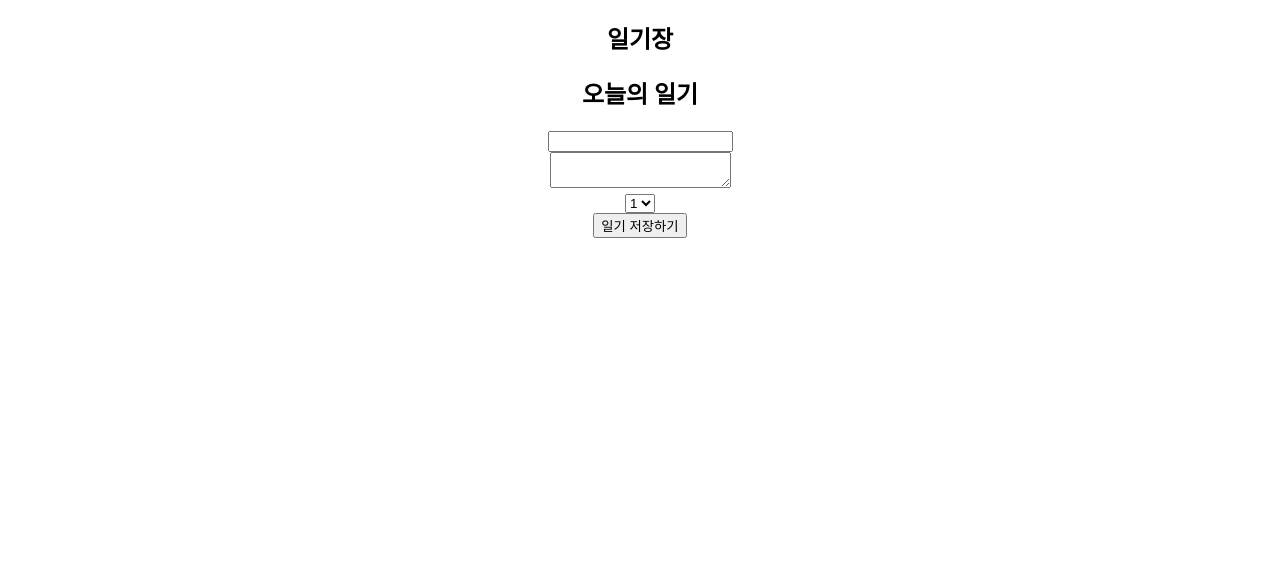
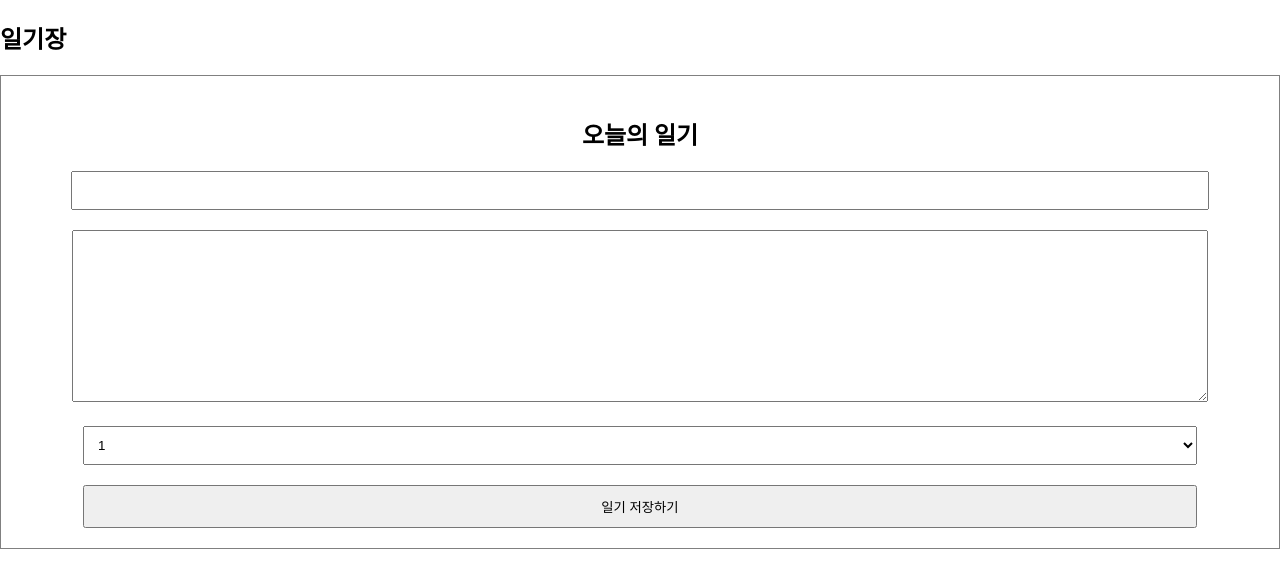
Before and after one commit to slackjawed12/react-rudiment, a React (Create React App) app in the folder simplediary/: page / in a window 1280 px wide. Shown: the top 588 px of the page. Built offline with nearby package versions, Linux system fonts and the light colour scheme.

Commit message:
feature(simplediary): css 편집

```diff
--- a/simplediary/src/App.css
+++ b/simplediary/src/App.css
@@ -1,6 +1,3 @@
-.App {
-  text-align: center;
-}
 
 .App-logo {
   height: 40vmin;
@@ -11,17 +8,6 @@
   .App-logo {
     animation: App-logo-spin infinite 20s linear;
   }
-}
-
-.App-header {
-  background-color: #282c34;
-  min-height: 100vh;
-  display: flex;
-  flex-direction: column;
-  align-items: center;
-  justify-content: center;
-  font-size: calc(10px + 2vmin);
-  color: white;
 }
 
 .App-link {
@@ -36,3 +22,32 @@
     transform: rotate(360deg);
   }
 }
+
+.DiaryEditor {
+  width: auto;
+  border: 1px solid gray;
+  text-align: center;
+  padding: 20px;
+}
+
+.DiaryEditor input, textarea{
+  margin-bottom: 20px;
+  width:90%;
+  padding:10px;
+}
+
+.DiaryEditor textarea{
+  height: 150px;
+}
+
+.DiaryEditor select {
+  width:90%;
+  padding: 10px;
+  margin-bottom: 20px;
+}
+
+.DiaryEditor button {
+  width:90%;
+  padding: 10px;
+  cursor: pointer;
+}
```
